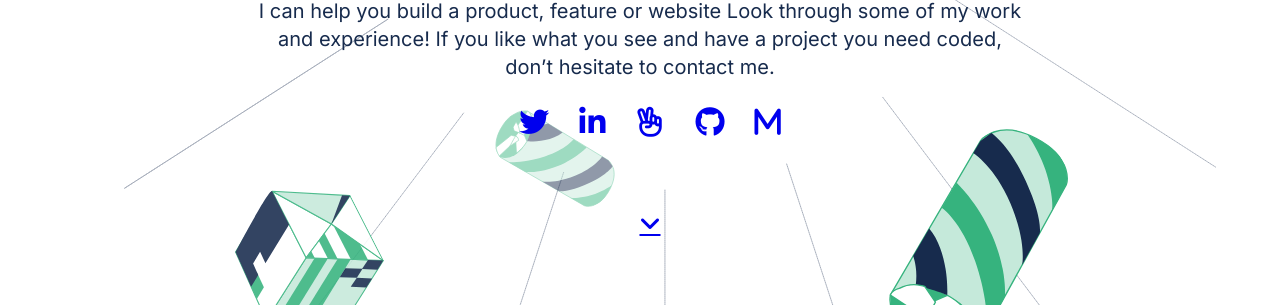
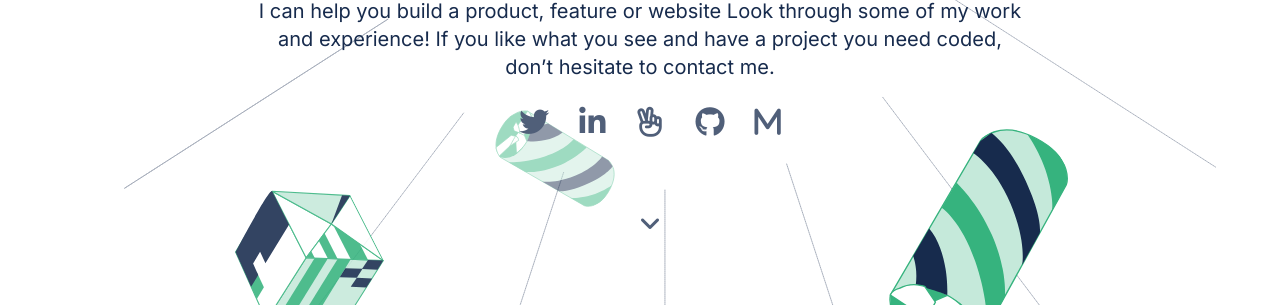
Before and after one commit to Ochiengsteven/PORTFOLIO-M, a website: page index.html in a window 1280 px wide. Shown: the part 495-800 px from the top of the page. Drawn offline with Linux system fonts and the light colour scheme.

Commit message:
add fix a tag styling

```diff
--- a/style.css
+++ b/style.css
@@ -82,6 +82,11 @@ nav {
 
 nav #mainMenu {
   display: flex;
+}
+
+a {
+  text-decoration: none;
+  color: #505f79;
 }
 
 nav #mainMenu li a {
@@ -266,7 +271,7 @@ p {
 
 .about-me-content {
   font-family: Inter, sans-serif;
-  font-style: normal;
+  font-style: none;
   font-weight: 700;
   justify-content: center;
   text-align: center;
```
